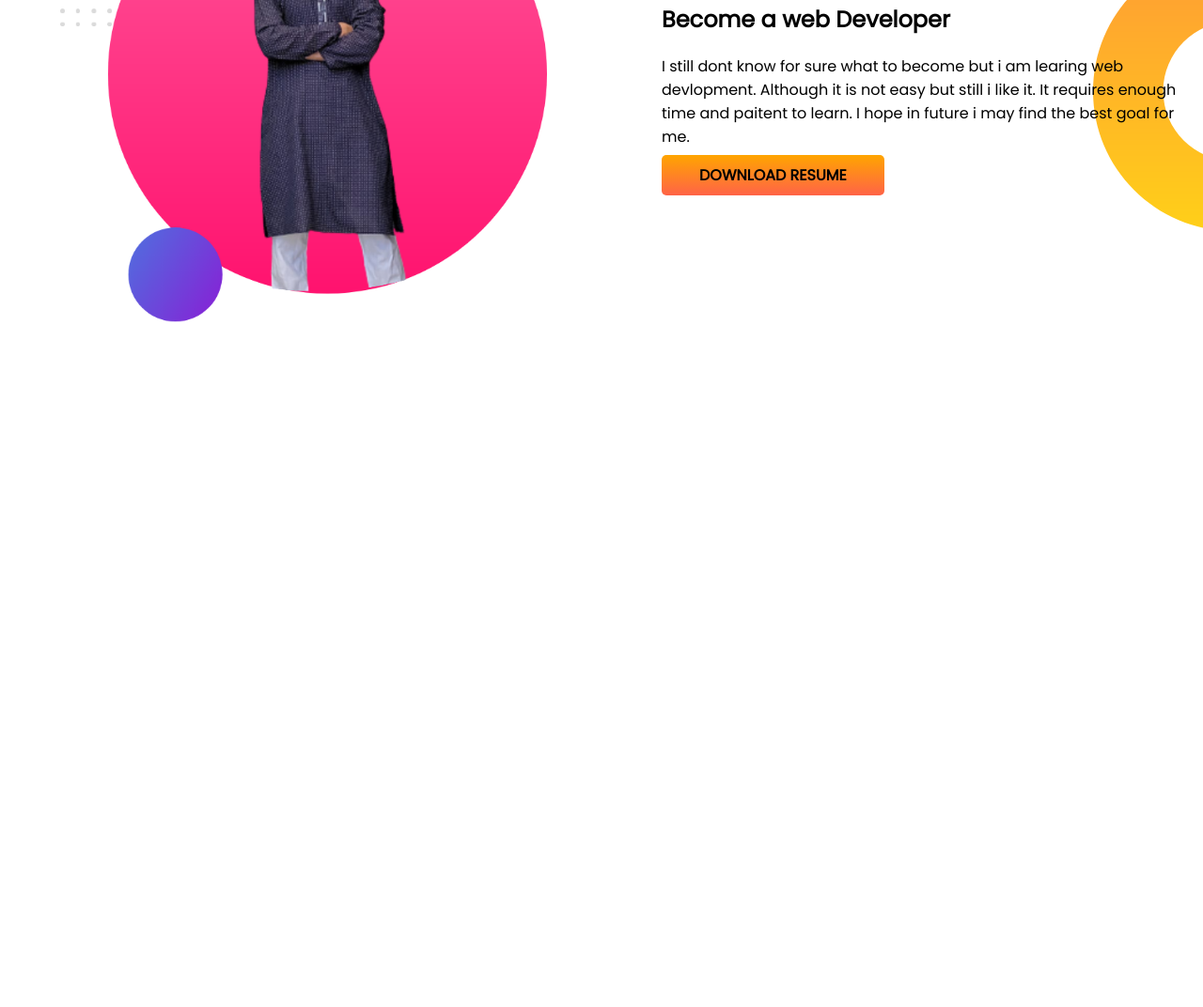
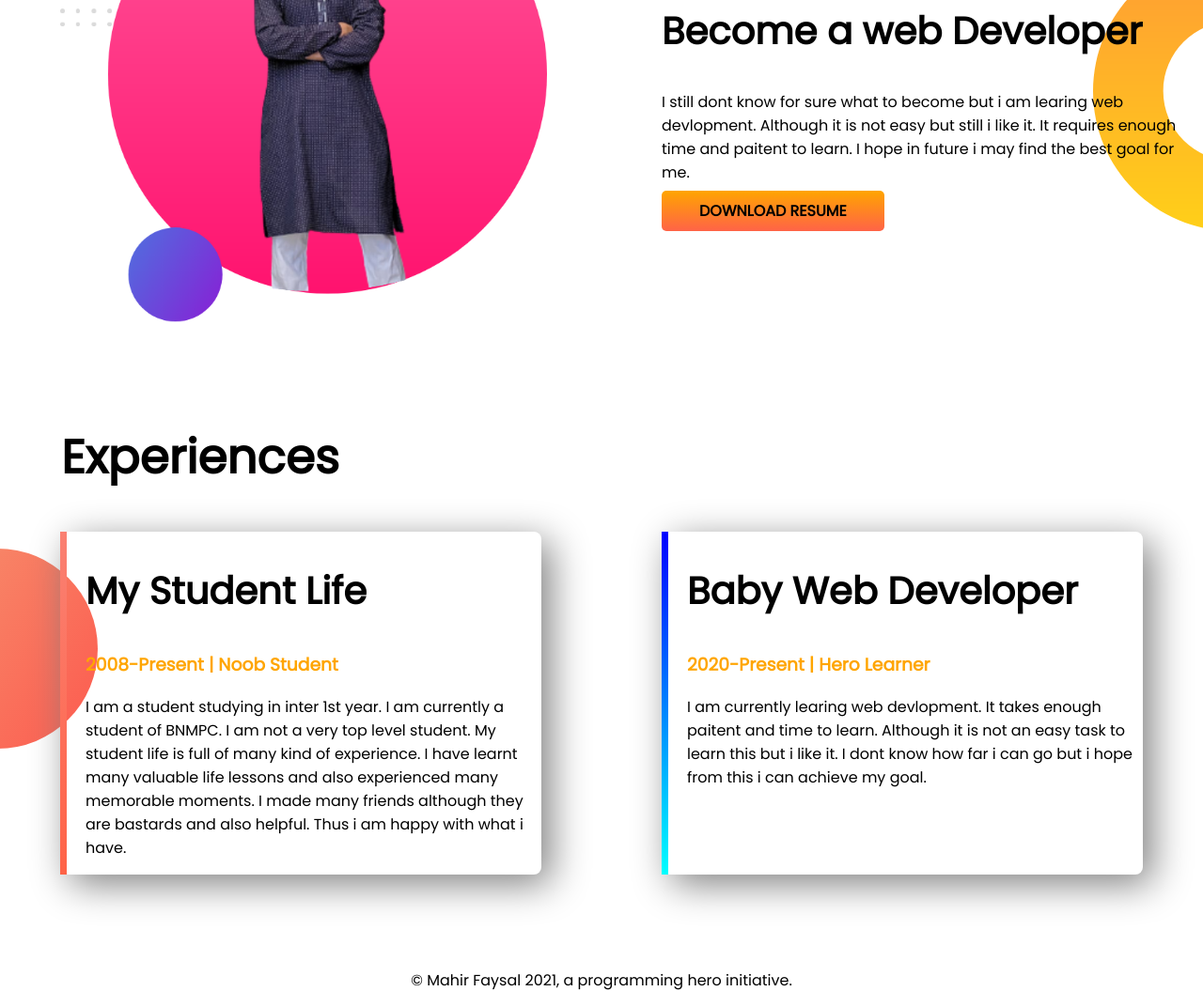
Before and after one commit to MahirFaysal13/devloper-portfolio, a plain HTML site: page index.html in a window 1280 px wide. Shown: the part 777-1849 px from the top of the page at 94% size. Before the commit the page ends 1227 px from the top, so only its background shows below. Drawn offline with Linux system fonts and the light colour scheme.

Commit message:
footer and experience added

```diff
--- a/index.html
+++ b/index.html
@@ -13,7 +13,7 @@
 </head>
 
 <body>
-    <section class="top-banner">
+    <section class="top-banner flexible-container">
         <div class="half-width">
             <h1>Welcome To</h1>
             <h1><span class="orange-color">Mahir Faysal</span> World!</h1>
@@ -31,7 +31,7 @@
             <img src="images/mahir pic-bg.png" alt="">
         </div>
     </section>
-    <section class="dream-big">
+    <section class="dream-big flexible-container">
         <div class="half-width">
             <img src="images/mahir-2-bg2.png" alt="">
         </div>
@@ -44,6 +44,33 @@
             <a class="link-button" target="_blank" href="">DOWNLOAD RESUME</a>
         </div>
     </section>
+    <section class="experience-area">
+        <h1 class="new">Experiences</h1>
+        <div class="flexible-container">
+            <div id="full-stack-experience" class="experience-item">
+                <h2>My Student Life</h2>
+                <h3 class="orange-color">2008-Present | Noob Student</h3>
+                <p>I am a student studying in inter 1st year. I am currently a student of BNMPC. I am not a very top
+                    level
+                    student. My student life is full of many kind of experience. I have learnt many valuable life
+                    lessons
+                    and also experienced many memorable moments. I made many friends although they are bastards and also
+                    helpful. Thus i am happy with what i have.</p>
+            </div>
+            <div id="web-dev-experience" class="experience-item">
+                <h2>Baby Web Developer</h2>
+                <h3 class="orange-color">2020-Present | Hero Learner </h3>
+                <p> I am currently learing web devlopment. It takes enough paitent and time to learn. Although it is not
+                    an
+                    easy task to learn this but i like it. I dont know how far i can go but i hope from this i can
+                    achieve
+                    my goal.</p>
+            </div>
+        </div>
+    </section>
+    <footer>
+        <p>© Mahir Faysal 2021, a programming hero initiative.</p>
+    </footer>
 </body>
 
 </html>
--- a/style.css
+++ b/style.css
@@ -5,10 +5,13 @@ body{
 h1{
     font-size: 50px;
 }
+h2{
+    font-size: 40px;
+}
 .orange-color{
     color: orange;
 }
-section{
+.flexible-container{
     display: flex;
     margin-bottom: 100px;
 }
@@ -36,3 +39,32 @@ section{
     background-repeat: no-repeat;
     background-position: right;
 }
+.experience-area{
+    background-image: url(images/exp-bg.png);
+    background-repeat: no-repeat;
+    background-position: left;
+}
+.experience-item{
+    width: 40%;
+    margin-left: 5%;
+    margin-right: 5%;
+    padding-left: 20px;
+    border-radius: 8px;
+    box-shadow: 10px 10px 40px grey;
+}
+.new{
+    margin-left: 65px;
+}
+#web-dev-experience{
+    border-left: 7px solid;
+    border-image: linear-gradient(blue, cyan);
+    border-image-slice: 1;
+}
+#full-stack-experience{
+    border-left: 7px solid;
+    border-image: linear-gradient(salmon, tomato);
+    border-image-slice: 1;
+}
+footer p {
+    text-align: center;
+}
```
Also changed, not shown: showoff/IMG-20200817-WA0016.jpg (deleted), showoff/IMG-20200817-WA0021.jpg (deleted), showoff/IMG-20210223-WA0024.jpg (deleted), 1 other file.
